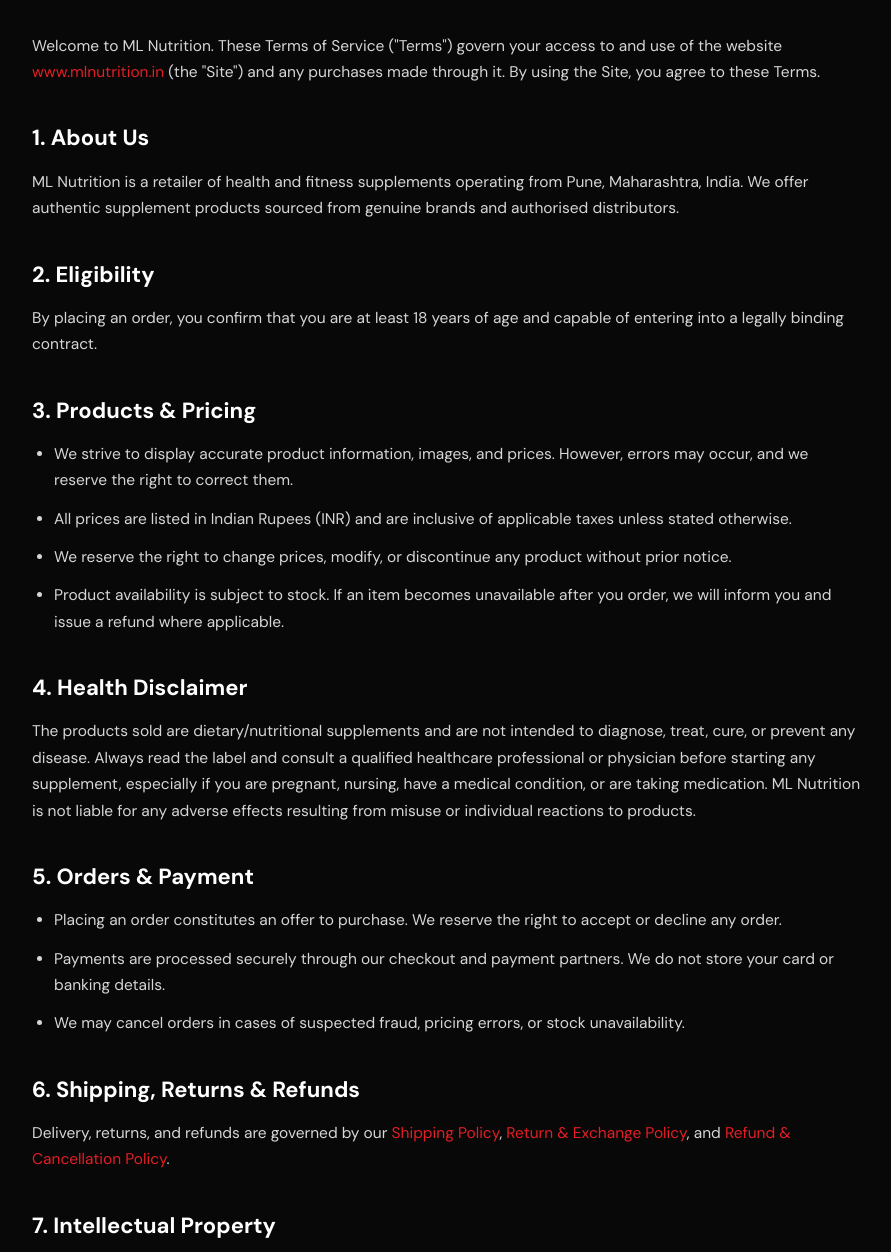
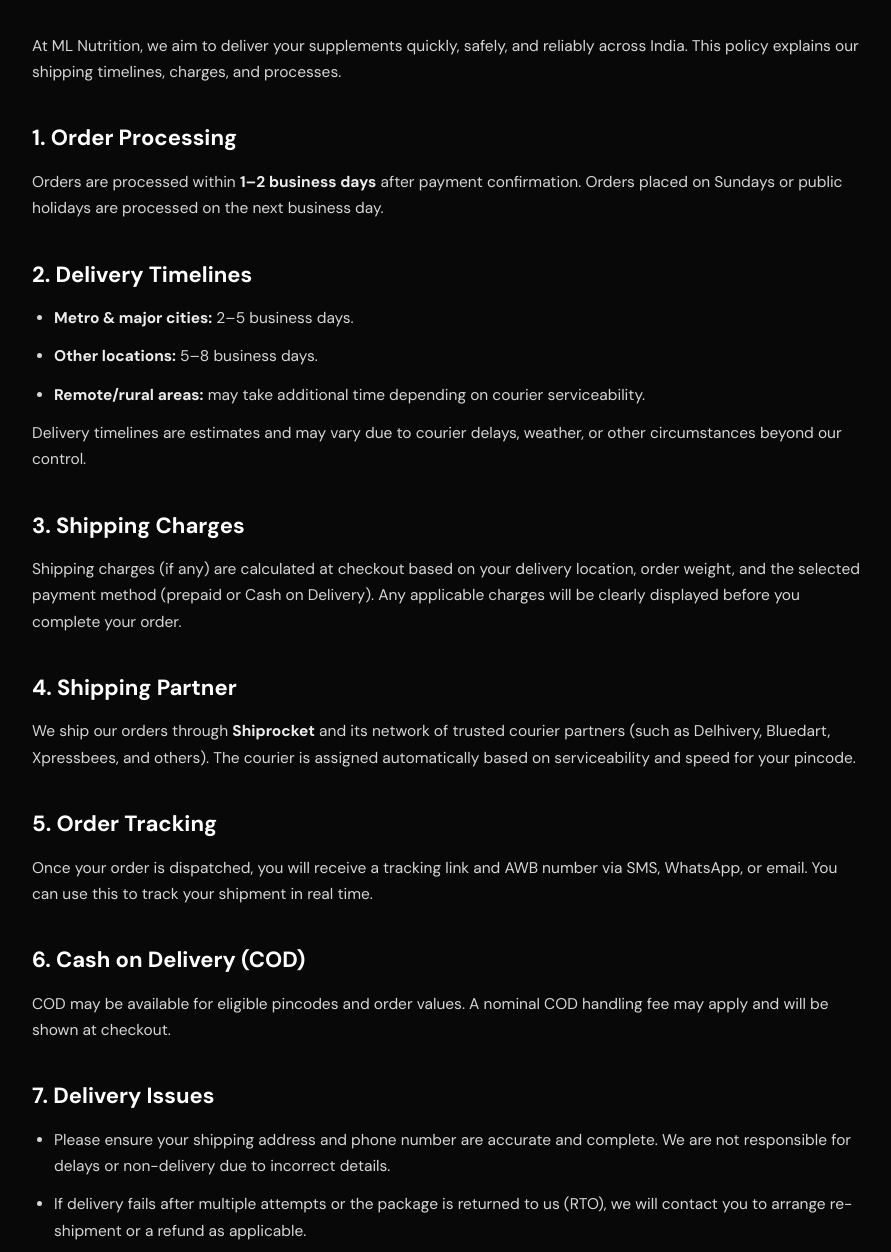
Before and after one commit to PratikkPadwal/mlnutrition, a website: page terms.html in a window 1280 px wide. Shown: the part 237-1489 px from the top of the page, without its empty margins (192-1083 px from the left). Drawn offline with Linux system fonts and the light colour scheme.

Commit message:
Update terms.html

```diff
--- a/terms.html
+++ b/terms.html
@@ -3,9 +3,9 @@
 <head>
 	<meta charset="UTF-8">
 	<meta name="viewport" content="width=device-width, initial-scale=1.0">
-	<title>Terms of Service | ML Nutrition</title>
-	<meta name="description" content="Terms of Service for ML Nutrition — the terms governing use of our website and purchases.">
-	<link rel="canonical" href="https://www.mlnutrition.in/terms.html">
+	<title>Shipping Policy | ML Nutrition</title>
+	<meta name="description" content="Shipping Policy for ML Nutrition — delivery timelines, charges, and coverage across India.">
+	<link rel="canonical" href="https://www.mlnutrition.in/shipping-policy.html">
 	<link rel="icon" type="image/svg+xml" href="favicon.svg">
 	<link rel="preconnect" href="https://fonts.googleapis.com">
 	<link rel="preconnect" href="https://fonts.gstatic.com" crossorigin>
@@ -44,60 +44,49 @@
 		<a class="back" href="index.html">&larr; Back to Store</a>
 	</header>
 	<main class="policy-wrap">
-		<h1>Terms of Service</h1>
+		<h1>Shipping Policy</h1>
 		<p class="updated">Last updated: 27 June 2026</p>
 
-		<p>Welcome to ML Nutrition. These Terms of Service ("Terms") govern your access to and use of the website <a href="https://www.mlnutrition.in">www.mlnutrition.in</a> (the "Site") and any purchases made through it. By using the Site, you agree to these Terms.</p>
+		<p>At ML Nutrition, we aim to deliver your supplements quickly, safely, and reliably across India. This policy explains our shipping timelines, charges, and processes.</p>
 
-		<h2>1. About Us</h2>
-		<p>ML Nutrition is a retailer of health and fitness supplements operating from Pune, Maharashtra, India. We offer authentic supplement products sourced from genuine brands and authorised distributors.</p>
+		<h2>1. Order Processing</h2>
+		<p>Orders are processed within <strong>1&ndash;2 business days</strong> after payment confirmation. Orders placed on Sundays or public holidays are processed on the next business day.</p>
 
-		<h2>2. Eligibility</h2>
-		<p>By placing an order, you confirm that you are at least 18 years of age and capable of entering into a legally binding contract.</p>
+		<h2>2. Delivery Timelines</h2>
+		<ul>
+			<li><strong>Metro &amp; major cities:</strong> 2&ndash;5 business days.</li>
+			<li><strong>Other locations:</strong> 5&ndash;8 business days.</li>
+			<li><strong>Remote/rural areas:</strong> may take additional time depending on courier serviceability.</li>
+		</ul>
+		<p>Delivery timelines are estimates and may vary due to courier delays, weather, or other circumstances beyond our control.</p>
 
-		<h2>3. Products &amp; Pricing</h2>
+		<h2>3. Shipping Charges</h2>
+		<p>Shipping charges (if any) are calculated at checkout based on your delivery location, order weight, and the selected payment method (prepaid or Cash on Delivery). Any applicable charges will be clearly displayed before you complete your order.</p>
+
+		<h2>4. Shipping Partner</h2>
+		<p>We ship our orders through <strong>Shiprocket</strong> and its network of trusted courier partners (such as Delhivery, Bluedart, Xpressbees, and others). The courier is assigned automatically based on serviceability and speed for your pincode.</p>
+
+		<h2>5. Order Tracking</h2>
+		<p>Once your order is dispatched, you will receive a tracking link and AWB number via SMS, WhatsApp, or email. You can use this to track your shipment in real time.</p>
+
+		<h2>6. Cash on Delivery (COD)</h2>
+		<p>COD may be available for eligible pincodes and order values. A nominal COD handling fee may apply and will be shown at checkout.</p>
+
+		<h2>7. Delivery Issues</h2>
 		<ul>
-			<li>We strive to display accurate product information, images, and prices. However, errors may occur, and we reserve the right to correct them.</li>
-			<li>All prices are listed in Indian Rupees (INR) and are inclusive of applicable taxes unless stated otherwise.</li>
-			<li>We reserve the right to change prices, modify, or discontinue any product without prior notice.</li>
-			<li>Product availability is subject to stock. If an item becomes unavailable after you order, we will inform you and issue a refund where applicable.</li>
+			<li>Please ensure your shipping address and phone number are accurate and complete. We are not responsible for delays or non-delivery due to incorrect details.</li>
+			<li>If delivery fails after multiple attempts or the package is returned to us (RTO), we will contact you to arrange re-shipment or a refund as applicable.</li>
 		</ul>
 
-		<h2>4. Health Disclaimer</h2>
-		<p>The products sold are dietary/nutritional supplements and are not intended to diagnose, treat, cure, or prevent any disease. Always read the label and consult a qualified healthcare professional or physician before starting any supplement, especially if you are pregnant, nursing, have a medical condition, or are taking medication. ML Nutrition is not liable for any adverse effects resulting from misuse or individual reactions to products.</p>
+		<h2>8. Damaged or Missing Items</h2>
+		<p>If your order arrives damaged or with missing items, please contact us within <strong>48 hours</strong> of delivery with photos/video of the package. See our <a href="return-policy.html">Return &amp; Exchange Policy</a> for details.</p>
 
-		<h2>5. Orders &amp; Payment</h2>
-		<ul>
-			<li>Placing an order constitutes an offer to purchase. We reserve the right to accept or decline any order.</li>
-			<li>Payments are processed securely through our checkout and payment partners. We do not store your card or banking details.</li>
-			<li>We may cancel orders in cases of suspected fraud, pricing errors, or stock unavailability.</li>
-		</ul>
-
-		<h2>6. Shipping, Returns &amp; Refunds</h2>
-		<p>Delivery, returns, and refunds are governed by our <a href="shipping-policy.html">Shipping Policy</a>, <a href="return-policy.html">Return &amp; Exchange Policy</a>, and <a href="refund-policy.html">Refund &amp; Cancellation Policy</a>.</p>
-
-		<h2>7. Intellectual Property</h2>
-		<p>All content on this Site &mdash; including logos, text, graphics, and images &mdash; is the property of ML Nutrition or its licensors and may not be copied or reused without written permission. Brand names and trademarks belong to their respective owners.</p>
-
-		<h2>8. Acceptable Use</h2>
-		<p>You agree not to misuse the Site, attempt unauthorised access, introduce malicious code, or engage in any activity that disrupts the Site or harms other users.</p>
-
-		<h2>9. Limitation of Liability</h2>
-		<p>To the maximum extent permitted by law, ML Nutrition shall not be liable for any indirect, incidental, or consequential damages arising from your use of the Site or products purchased.</p>
-
-		<h2>10. Governing Law</h2>
-		<p>These Terms are governed by the laws of India. Any disputes shall be subject to the exclusive jurisdiction of the courts in Pune, Maharashtra.</p>
-
-		<h2>11. Changes to These Terms</h2>
-		<p>We may update these Terms from time to time. Continued use of the Site after changes constitutes acceptance of the revised Terms.</p>
-
-		<h2>12. Contact Us</h2>
+		<h2>9. Contact Us</h2>
 		<div class="contact-box">
 			<p><strong>ML Nutrition</strong><br>
 			Shop No. 3, Success Chambers, Near Bank of Baroda, Samson Nagar, Talegaon, Pune, Maharashtra 410507, India</p>
 			<p>WhatsApp: <a href="https://wa.me/918329384588">+91 83293 84588</a><br>
-			Email: <a href="mailto:info@mlnutrition.in">info@mlnutrition.in</a><br>
-			Instagram: <a href="https://instagram.com/themlnutrition" target="_blank">@themlnutrition</a></p>
+			Email: <a href="mailto:themlnutrition@gmail.com">themlnutrition@gmail.com</a></p>
 		</div>
 	</main>
 	<footer class="policy-foot">&copy; 2026 ML Nutrition. All rights reserved.</footer>
```
